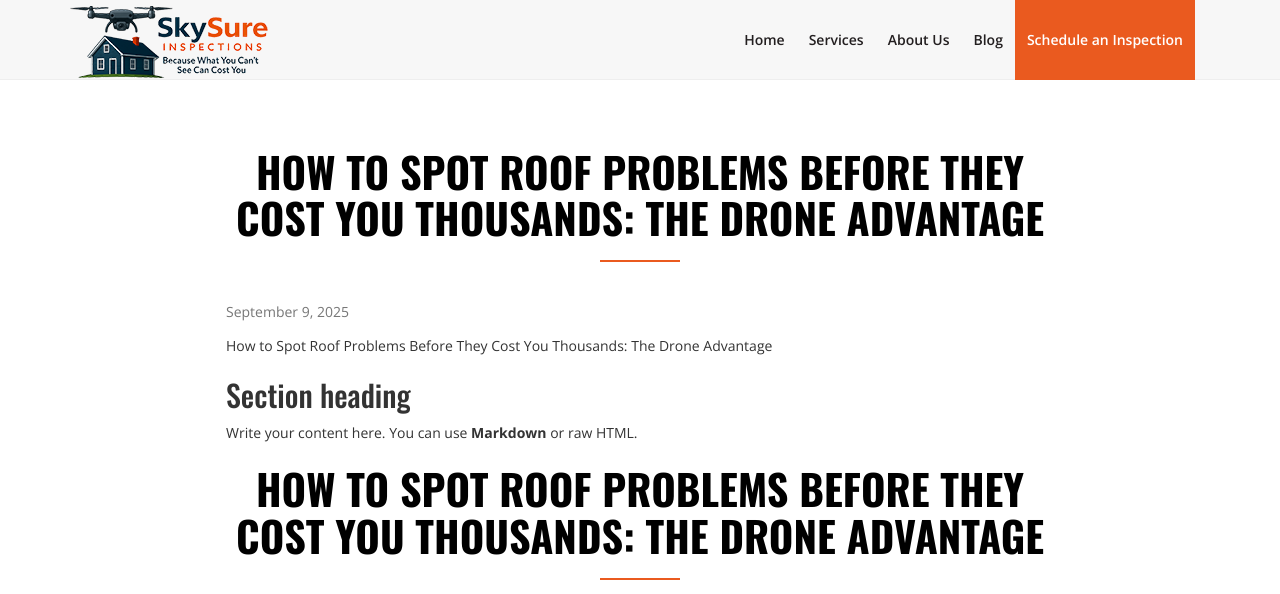
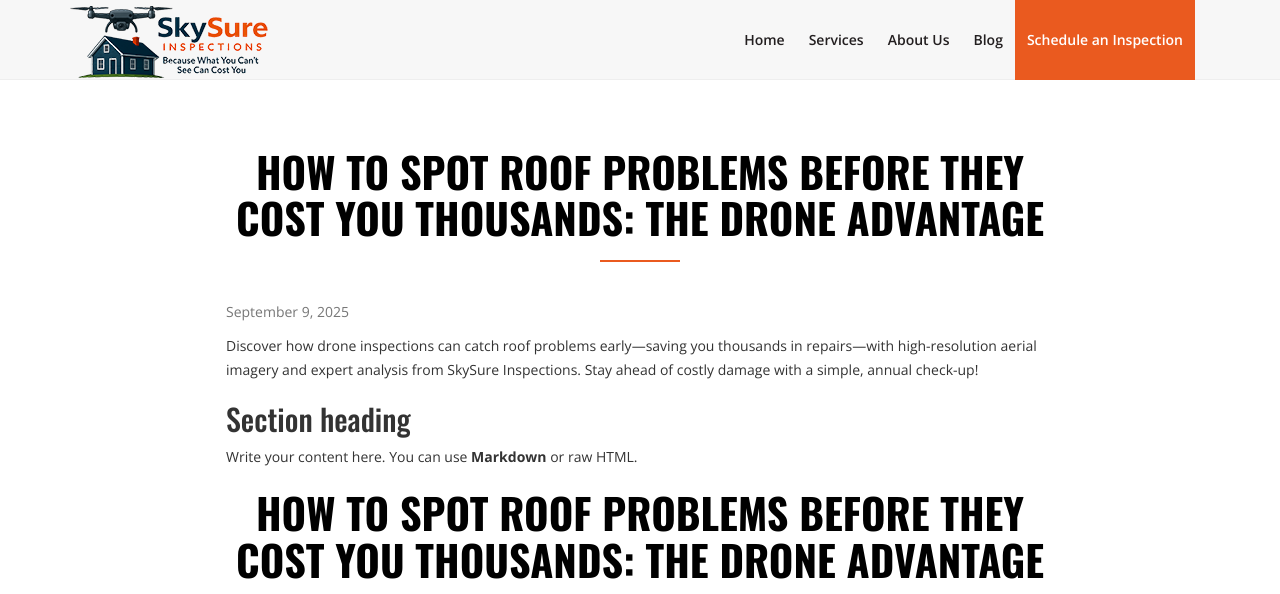
Before and after one commit to ahdworsky/SkySureInspections, a Jekyll site: the page built from _posts/2025-09-09-new-post.md, in a window 1280 px wide and 900 px high, cut to the strip 0-594 px from the top of the window. Built offline with Jekyll 4.4.1, drawn with Linux system fonts in a browser that asks for light colours; nearby versions of some CDN libraries; library files that are not in the unit come from our copies.

Commit message:
Update 2025-09-09-new-post.md

```diff
--- a/_posts/2025-09-09-new-post.md
+++ b/_posts/2025-09-09-new-post.md
@@ -5,8 +5,7 @@ date: 2025-09-09 09:00:00 -0400
 description: "Discover how drone inspections can catch roof problems early—saving you thousands in repairs—with high-resolution aerial imagery and expert analysis from SkySure Inspections. Stay ahead of costly damage with a simple, annual check-up!"
 ---
 
-How to Spot Roof Problems Before They Cost You Thousands: The Drone Advantage
-
+Discover how drone inspections can catch roof problems early—saving you thousands in repairs—with high-resolution aerial imagery and expert analysis from SkySure Inspections. Stay ahead of costly damage with a simple, annual check-up!
 <!--more-->
 
 ## Section heading
```
